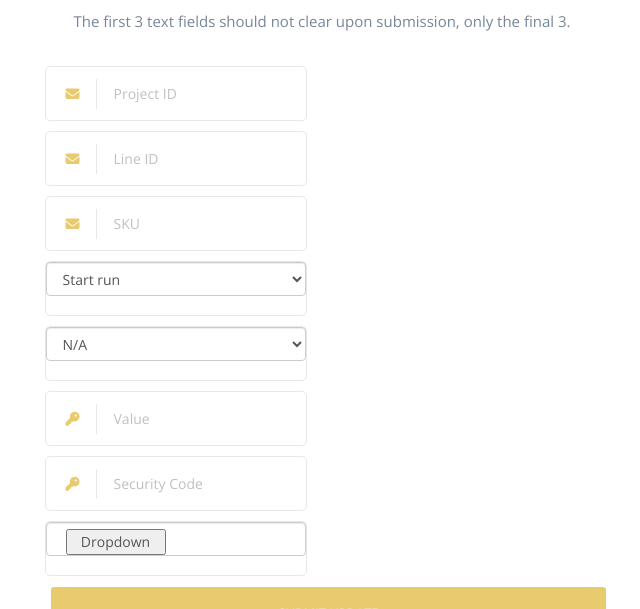
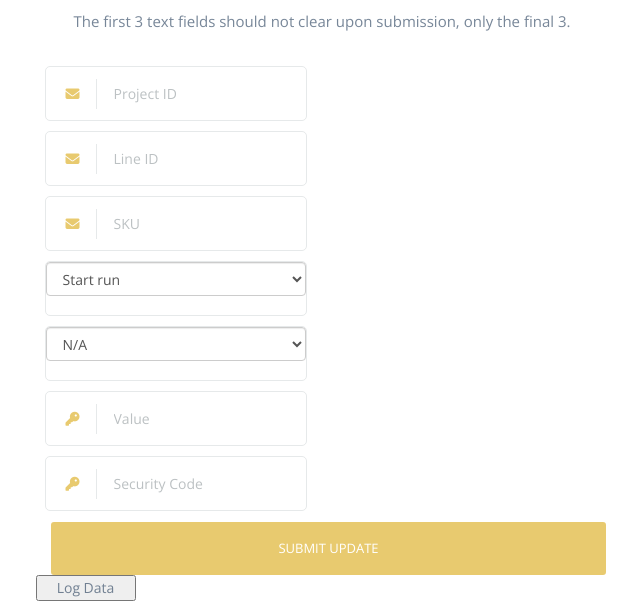
Before and after one commit to isaac-solutions/data-capture, a plain HTML site: page index.html in a window 1280 px wide. Shown: the part 191-800 px from the top of the page, without its empty margins (318-958 px from the left). Drawn offline with nearby package versions, Linux system fonts and the light colour scheme; some packages are replaced by stand-ins of ours.

Commit message:
Update index.html

```diff
--- a/index.html
+++ b/index.html
@@ -224,9 +224,11 @@
                         </div>
                         </div>
 
-						<div class="row">
+
+
+	<!--
+	<div class="row">
     <div class="col-md-6 col-sm-6">
-
   <div class="form-input-group">
 
     <div class="form-control">
@@ -236,13 +238,15 @@
 
                     </div>
                 </div>
+                    </div>
+	-->
 
 
 
 
 
-                    </div>
-                    <div class="row">
+
+					<div class="row">
                         <div class="col-md-12" id="alert-wrapper"></div>
                     </div>
                     <button class="btn-fill rsvp-btn">
@@ -266,13 +270,13 @@
 <section>
 
 
-
+	<!--
 <html>
 <body>
 <div id="result_grid">
         <div id="edit_view_panel">
             <!--<input type="button" value="View" />
-            <input type="button" value="Edit" />-->
+            <input type="button" value="Edit" />
             <button  value="View"> View </button>
             <button  value="Edit"> Edit </button>
         </div>
@@ -303,7 +307,7 @@
         </div>
 		</body>
 </html>
-
+-->
 </section>
 
 <section>
```
